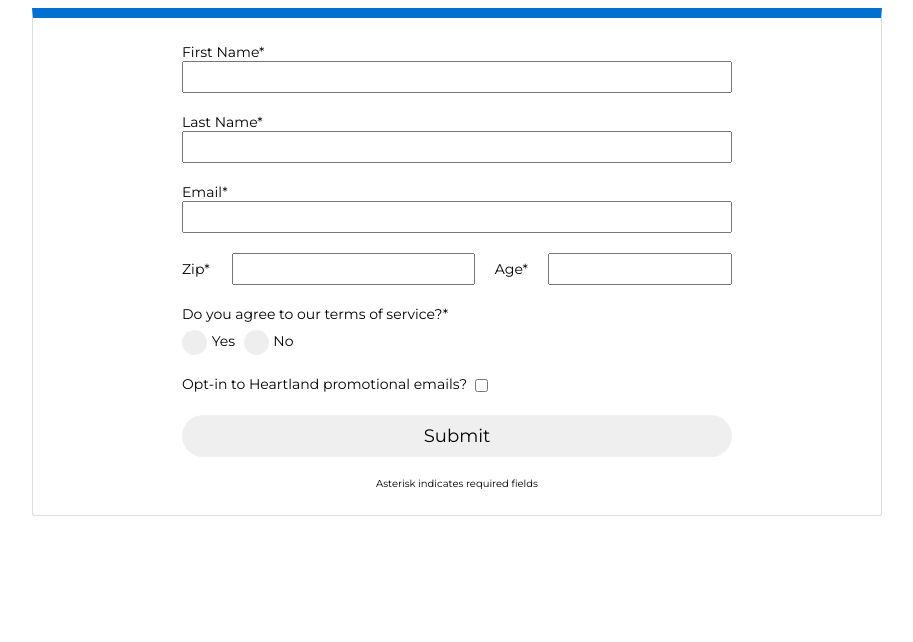
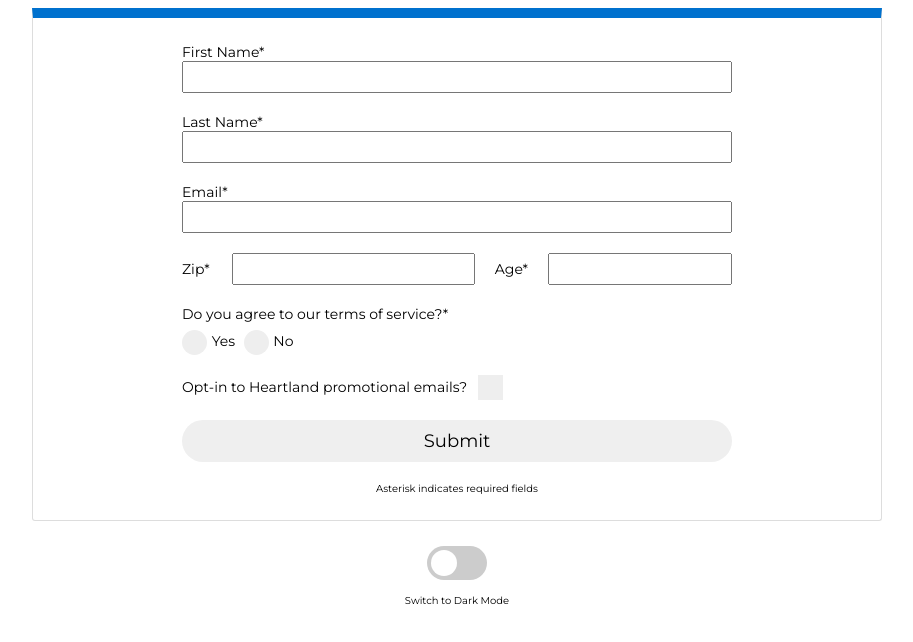
Before and after one commit to justinhaubrich/Heartland_Form, a plain HTML site: page index.html in a window 1280 px wide. Shown: the whole page, without its empty margins (183-1096 px from the left). Drawn offline with Linux system fonts and the light colour scheme.

Commit message:
Added toggle for Dark Mode
 On branch master
 Changes to be committed:
	modified:   css/styles.css
	modified:   index.html

```diff
--- a/css/styles.css
+++ b/css/styles.css
@@ -138,6 +138,108 @@
     margin: 0 5px 0 5px;
 }
 
+#optin_wrapper input {
+    opacity: 0;
+    width: 0;
+    height: 0;
+}
+#optin_wrapper .checkbox {
+    position: absolute;
+    height: 25px;
+    width: 25px;
+    background-color: #eee;
+}
+#optin_wrapper>label {
+    display: inline-block;
+    height: 25px;
+    line-height: 25px;
+}
+#optin_wrapper:hover input ~ .checkbox {
+    background-color: #ddd;
+}
+#optin_wrapper input:checked  ~ .checkbox {
+    background-color: #0071ce;
+}
+#optin_wrapper .checkbox:after {
+    content: "";
+    position: absolute;
+    display: none;
+}
+#optin_wrapper input:checked ~ .checkbox:after {
+    display: block;
+}
+
+#optin_wrapper .checkbox:after {
+    left: 9px;
+    top: 5px;
+    width: 5px;
+    height: 10px;
+    border: solid white;
+    border-width: 0 3px 3px 0;
+    -webkit-transform: rotate(45deg);
+    -ms-transform: rotate(45deg);
+    transform: rotate(45deg);
+}
+
+div.style-toggle {
+    display:block;
+    text-align:center;
+    margin-top: 25px;
+}
+.switch {
+  display: inline-block;
+  height: 34px;
+  position: relative;
+  width: 60px;
+}
+
+.switch input {
+  display:none;
+}
+
+.slider {
+  background-color: #ccc;
+  bottom: 0;
+  cursor: pointer;
+  left: 0;
+  position: absolute;
+  right: 0;
+  top: 0;
+  transition: .4s;
+}
+
+.slider:before {
+  background-color: #fff;
+  bottom: 4px;
+  content: "";
+  height: 26px;
+  left: 4px;
+  position: absolute;
+  transition: .4s;
+  width: 26px;
+}
+
+input:checked + .slider {
+  background-color: #3e4444;
+}
+
+input:checked + .slider:before {
+  transform: translateX(26px);
+}
+
+.slider.round {
+  border-radius: 34px;
+}
+
+.slider.round:before {
+  border-radius: 50%;
+}
+.style-toggle p {
+    font-size: 10px;
+}
+
+
+
 @media (max-width:850px) {
     #zip_age_wrapper {
         grid-template-columns: 1fr;
--- a/index.html
+++ b/index.html
@@ -54,6 +54,13 @@
             </form>
             <span id="required_notice">Asterisk indicates required fields</span>
         </div>
+        <div class="style-toggle">
+            <label class="switch" for="checkbox">
+                <input type="checkbox" id="checkbox" />
+                <div class="slider round"></div>
+            </label>
+            <p>Switch to Dark Mode</p>
+        </div>
         <script src="js/script.js"></script>
     </body>
 </html>
```
